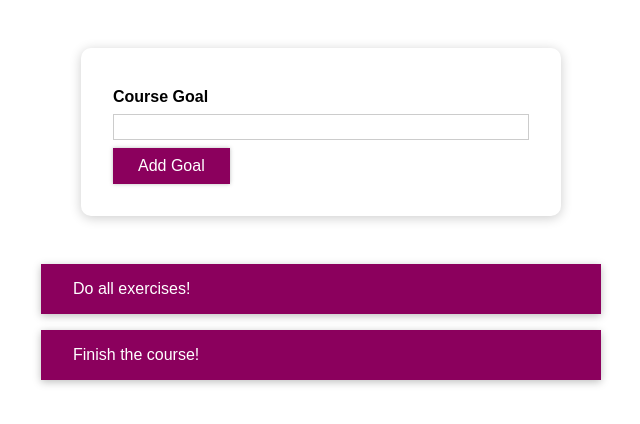
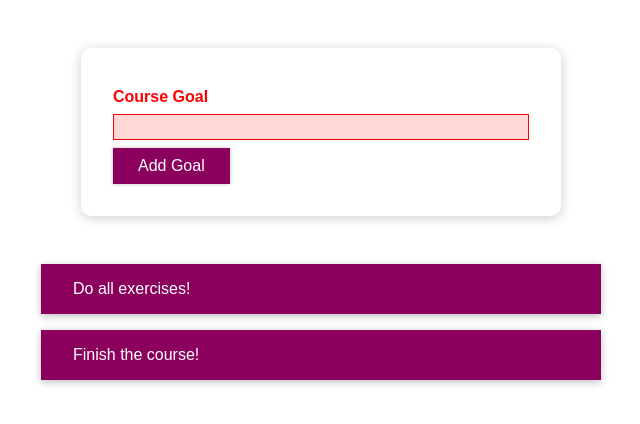
Before and after one commit to KevinWochnik/Learning_React, a React (Create React App) app in the folder react-learning/: page / in a window 1280 px wide. Shown: the top 424 px of the page, without its empty margins (319-959 px from the left). Built offline with nearby package versions, Linux system fonts and the light colour scheme.

Commit message:
add initial files

```diff
--- a/react-learning/src/components/CourseGoals/CourseInput/CourseInput.css
+++ b/react-learning/src/components/CourseGoals/CourseInput/CourseInput.css
@@ -22,3 +22,10 @@
   background: #fad0ec;
   border-color: #8b005d;
 }
+.form-control.invalid input {
+  border-color: red;
+  background: #ffd7d7;
+}
+.form-control.invalid label{
+  color: red;
+}
--- a/react-learning/src/components/CourseGoals/CourseInput/CourseInput.js
+++ b/react-learning/src/components/CourseGoals/CourseInput/CourseInput.js
@@ -1,23 +1,31 @@
-import React, { useState } from 'react';
+import React, { useState } from "react";
 
-import Button from '../../UI/Button/Button';
-import './CourseInput.css';
+import Button from "../../UI/Button/Button";
+import "./CourseInput.css";
 
-const CourseInput = props => {
-  const [enteredValue, setEnteredValue] = useState('');
+const CourseInput = (props) => {
+  const [enteredValue, setEnteredValue] = useState("");
+  const [isValid, setIsValid] = useState(true);
 
-  const goalInputChangeHandler = event => {
+  const goalInputChangeHandler = (event) => {
+    if (event.target.value.trim().length > 0) {
+      setIsValid(true);
+    }
     setEnteredValue(event.target.value);
   };
 
-  const formSubmitHandler = event => {
+  const formSubmitHandler = (event) => {
     event.preventDefault();
+    if (enteredValue.trim().length === 0) {
+      setIsValid(false);
+      return;
+    }
     props.onAddGoal(enteredValue);
   };
 
   return (
     <form onSubmit={formSubmitHandler}>
-      <div className="form-control">
+      <div className={`form-control ${isValid ? "invalid" : ""}`}>
         <label>Course Goal</label>
         <input type="text" onChange={goalInputChangeHandler} />
       </div>
```
Also changed, not shown: 1 other file (tests, documents, lock files or other folders).
